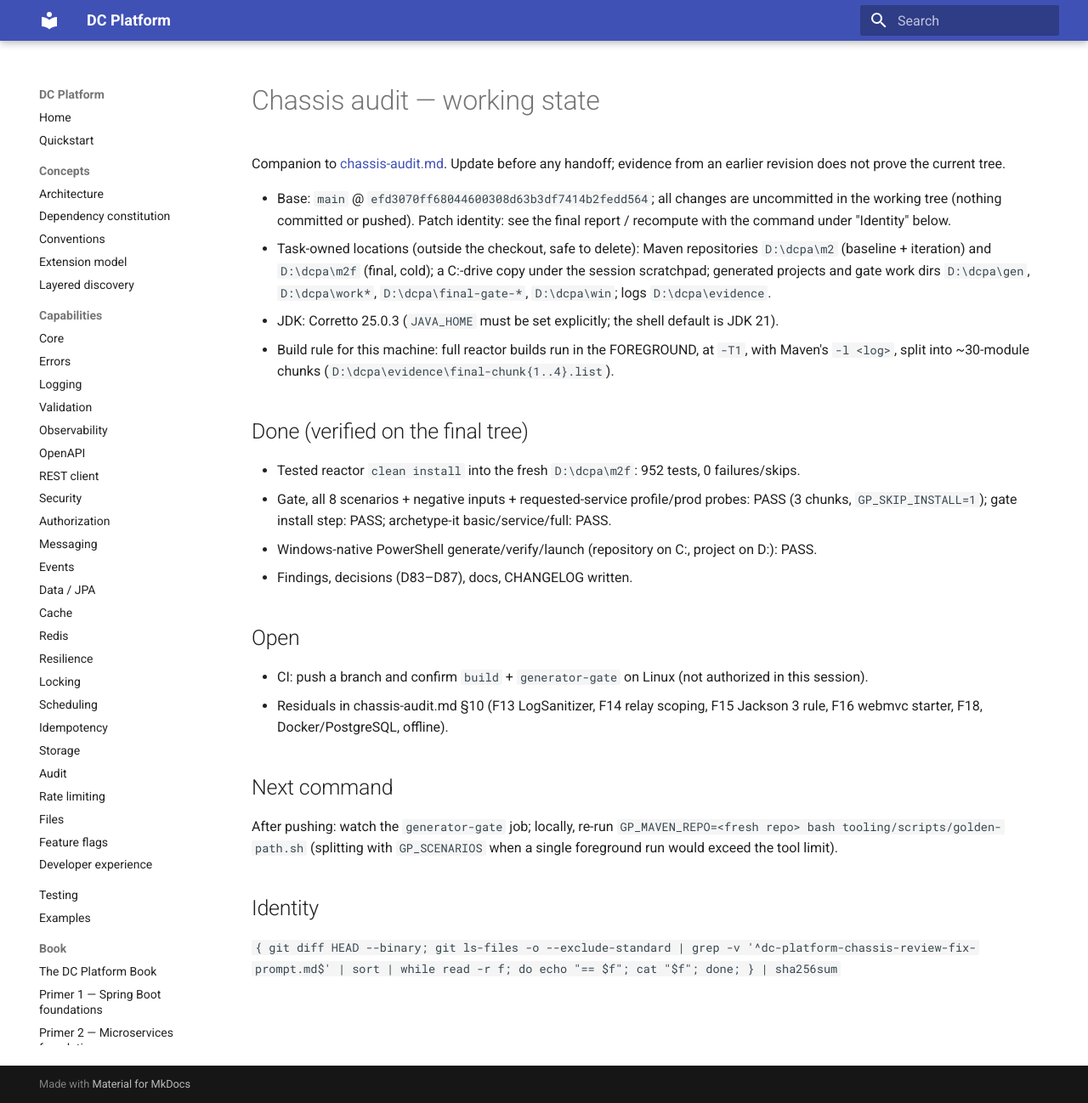
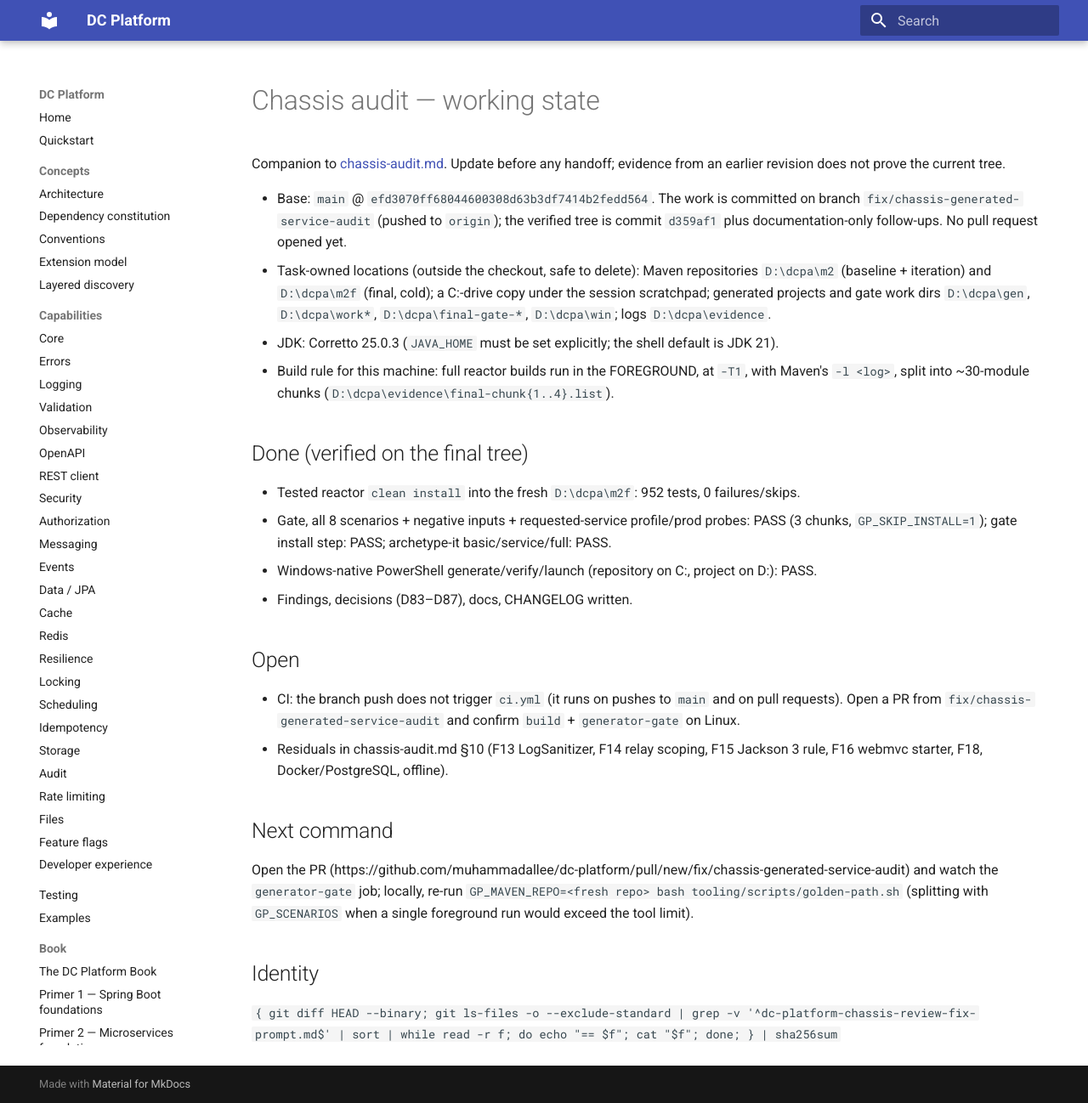
Before and after one commit to muhammadallee/dc-platform, an MkDocs documentation site: the page built from docs/chassis-audit-state.md, in a window 1280 px wide and 1298 px high. Shown: the whole window at 85% size. Built offline with MkDocs 1.6.1 and Material for MkDocs 9.7.7, drawn with Linux system fonts in a browser that asks for light colours.

Commit message:
docs: update chassis audit state after pushing the branch
Co-Authored-By: Claude Opus 5 <noreply@anthropic.com>
Claude-Session: https://claude.ai/code/session_01UhoaMjwPvNFKeQzPtJoaAo

```diff
--- a/docs/chassis-audit-state.md
+++ b/docs/chassis-audit-state.md
@@ -3,9 +3,9 @@
 Companion to [chassis-audit.md](chassis-audit.md). Update before any handoff; evidence from an earlier
 revision does not prove the current tree.
 
-- Base: `main` @ `efd3070ff68044600308d63b3df7414b2fedd564`; all changes are uncommitted in the working
-  tree (nothing committed or pushed). Patch identity: see the final report / recompute with the command
-  under "Identity" below.
+- Base: `main` @ `efd3070ff68044600308d63b3df7414b2fedd564`. The work is committed on branch
+  `fix/chassis-generated-service-audit` (pushed to `origin`); the verified tree is commit `d359af1` plus
+  documentation-only follow-ups. No pull request opened yet.
 - Task-owned locations (outside the checkout, safe to delete): Maven repositories `D:\dcpa\m2`
   (baseline + iteration) and `D:\dcpa\m2f` (final, cold); a C:-drive copy under the session scratchpad;
   generated projects and gate work dirs `D:\dcpa\gen`, `D:\dcpa\work*`, `D:\dcpa\final-gate-*`,
@@ -24,13 +24,15 @@ revision does not prove the current tree.
 
 ## Open
 
-- CI: push a branch and confirm `build` + `generator-gate` on Linux (not authorized in this session).
+- CI: the branch push does not trigger `ci.yml` (it runs on pushes to `main` and on pull requests).
+  Open a PR from `fix/chassis-generated-service-audit` and confirm `build` + `generator-gate` on Linux.
 - Residuals in chassis-audit.md §10 (F13 LogSanitizer, F14 relay scoping, F15 Jackson 3 rule, F16
   webmvc starter, F18, Docker/PostgreSQL, offline).
 
 ## Next command
 
-After pushing: watch the `generator-gate` job; locally, re-run
+Open the PR (https://github.com/muhammadallee/dc-platform/pull/new/fix/chassis-generated-service-audit)
+and watch the `generator-gate` job; locally, re-run
 `GP_MAVEN_REPO=<fresh repo> bash tooling/scripts/golden-path.sh` (splitting with `GP_SCENARIOS` when a
 single foreground run would exceed the tool limit).
 
```
